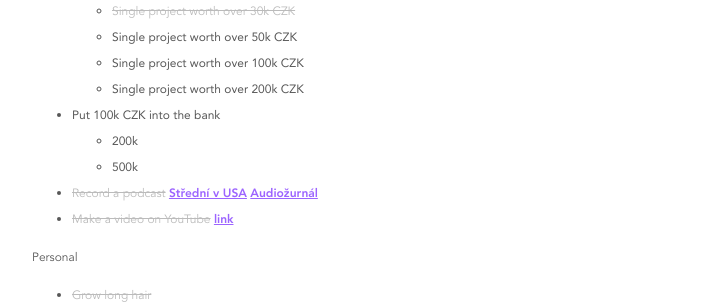
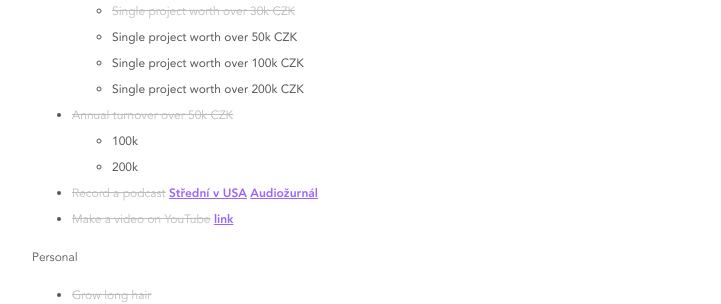
Before and after one commit to StyvekDrtic/personalWebsite2k18, a Jekyll site: the page built from _posts/2018-01-01-impossible-list-for-2018.md, in a window 1280 px wide and 900 px high, scrolled down 1131 px. Shown: the part 153-457 px from the top of the window, without its empty margins (278-999 px from the left). Built offline with Jekyll 4.4.1, drawn with Linux system fonts in a browser that asks for light colours; some web fonts are replaced.

Commit message:
impossible prava

```diff
--- a/_posts/2018-01-01-impossible-list-for-2018.md
+++ b/_posts/2018-01-01-impossible-list-for-2018.md
@@ -53,9 +53,9 @@ I'm pretty sure that 2018 is gonna be my best year yet.
     * Single project worth over 50k CZK
     * Single project worth over 100k CZK
     * Single project worth over 200k CZK
-* Put 100k CZK into the bank
+* <span class="skrt">Annual turnover over 50k CZK</span>
+    * 100k
     * 200k
-    * 500k
 * <span class="skrt">Record a podcast</span> <a href="https://itunes.apple.com/us/podcast/středn%C3%AD-v-usa/id1375353560?mt=2">Střední v USA</a> <a href="https://itunes.apple.com/us/podcast/audio%C5%BEurn%C3%A1l/id1384048755?mt=2">Audiožurnál</a>
 * <span class="skrt">Make a video on YouTube</span> <a href="https://www.youtube.com/channel/UCPPueu99TV68iAeEAbunYdA">link</a>
 
```
